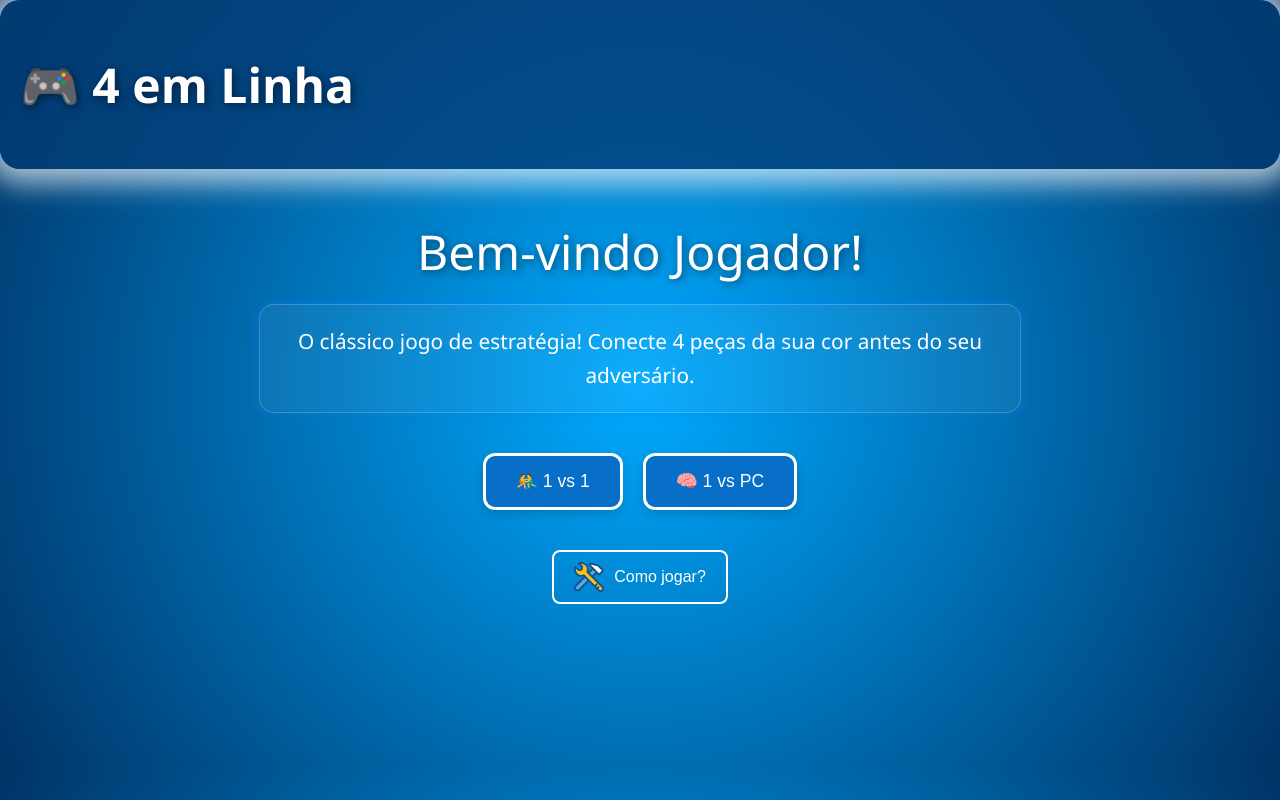
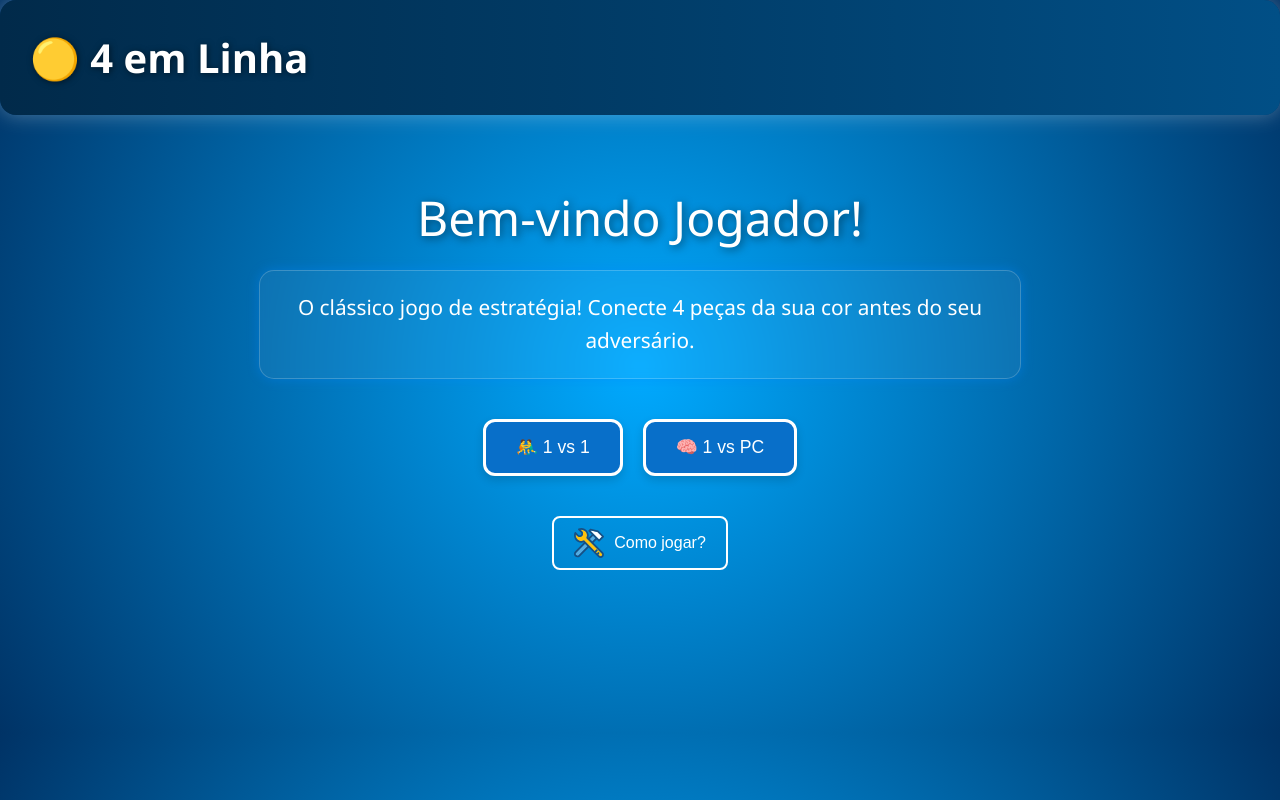
Before and after one commit to Nunes003/4-em-linha-1, a React (Create React App) app: page / in a window 1280 px wide. Shown: the top 800 px of the page. Built offline with nearby package versions, Linux system fonts and the light colour scheme.

Commit message:
reajuste no header , footer e função do Winner

```diff
--- a/src/Components/Board/board.jsx
+++ b/src/Components/Board/board.jsx
@@ -9,6 +9,7 @@ export default function Board({
   player2Piece,
   player3Piece,
 }) {
+
   const rows = 6;
   const columns = 7;
 
@@ -285,18 +286,17 @@ export default function Board({
     <div className="game-board">
       {gameover && (
         <div className="winner-message">
-          {winner === 'draw'
-            ? 'Empate!'
-            : winner === player1Piece
-            ? `${player1Name} venceu!`
-            : winner === player2Piece
-            ? `${
-                mode === '1vsPC'
-                  ? 'Computador venceu!'
-                  : player2Name + ' venceu!'
-              }`
-            : `${player3Name} venceu!`}
-        </div>
+        {winner === 'draw' ? (
+          'Empate!'
+        ) : mode === '1vsPC' ? (
+          winner === player3Piece ? `${player3Name} venceu!` : 'Computador venceu!'
+        ) : (
+          winner === player1Piece ? `${player1Name} venceu!` :
+          winner === player2Piece ? `${player2Name} venceu!` :
+          `${player3Name} venceu!`
+        )}
+      </div>
+
       )}
       <div className={`timer ${timer <= 3 ? 'timer-warning' : ''}`}>
         Tempo restante: {timer} segundos
--- a/src/Components/Layout/header.jsx
+++ b/src/Components/Layout/header.jsx
@@ -7,13 +7,10 @@ export default function Header() {
 
   return (
     <header className="game-header">
-
-      <h1>🎮 4 em Linha</h1>
+      <h1>🟡 4 em Linha</h1>
       <button onClick={backToMenu} className="return-btn">
-        Escolher outro modo de Jogo
+        Voltar ao Menu
       </button>
-
-
     </header>
   );
 }
--- a/src/Styles/Board.css
+++ b/src/Styles/Board.css
@@ -221,9 +221,11 @@ margin-top: 30px;
 }
 
 .player-info {
+  margin-top: 20px;
   display: flex;
-  flex-direction: column;
-  align-items: flex-start;
+  align-items: center;
+  gap: 12px;
+  flex-wrap: wrap;
 }
 
 
@@ -237,7 +239,7 @@ margin-top: 30px;
   box-shadow: 0 0 10px rgba(0, 0, 0, 0.3);
   text-align: center;
   min-width: 180px;
-  max-width: 200px;
+  /* max-width: 200px; */
   animation: fadeIn 0.3s ease-in-out;
 }
 /*celula especial*/
--- a/src/Styles/Footer.css
+++ b/src/Styles/Footer.css
@@ -5,7 +5,8 @@
   text-align: center;
   font-size: 0.9rem;
   position: relative;
-  bottom: -196px;
+  bottom: -231px;
+  display: flow;
 }
 
 .footer-link {
--- a/src/Styles/Header.css
+++ b/src/Styles/Header.css
@@ -1,21 +1,38 @@
 .game-header {
-
   display: flex;
-  flex-direction: row;
+  justify-content: space-between;
   align-items: center;
-  justify-content: space-between;
-  border-radius: 20px;
-  background-color: #033c76c2;
-  color: #ffffff;
-  padding: 20px;
-  text-align: center;
-
-  -webkit-box-shadow: 0px 0px 28px 14px rgba(255, 255, 255, 0.69);
-  -moz-box-shadow: 0px 0px 28px 14px rgba(255, 255, 255, 0.69);
-  box-shadow: 0px 0px 28px 14px rgba(255, 255, 255, 0.69);
+  padding: 20px 30px;
+  border-radius: 16px;
+  background: linear-gradient(90deg, #012a4a, #014f86);
+  color: #fff;
+  box-shadow: 0 0 20px rgba(255, 255, 255, 0.3);
+  margin-bottom: 20px;
+  flex-wrap: wrap;
 }
 
 .game-header h1 {
-  font-size: 3rem;
-  text-shadow: 2px 2px 8px rgba(0, 0, 0, 0.5)
+  font-size: 2.5rem;
+  font-weight: bold;
+  text-shadow: 1px 1px 6px rgba(0, 0, 0, 0.5);
+  margin: 10px 0;
 }
+
+.return-btn {
+  display: flex;
+  align-items: center;
+  background-color: #fca311;
+  color: #fff;
+  border: none;
+  padding: 10px 16px;
+  border-radius: 12px;
+  font-size: 1rem;
+  font-weight: 600;
+  cursor: pointer;
+  transition: all 0.3s ease;
+  box-shadow: 0 4px 10px rgba(0,0,0,0.3);
+}
+
+.return-btn{
+  display: none;
+}
```
